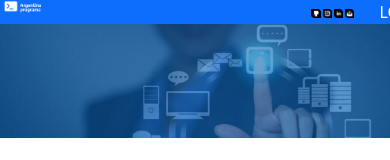
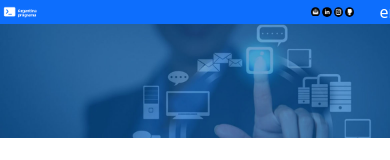
Before and after one commit to VictorAOviedo/Portfolio, an Angular app: page / in a window 390 px wide. Shown: the top 160 px of the page. Built offline with nearby package versions, Linux system fonts and the light colour scheme.

Commit message:
Agregando HEAD-SUPERIOR para ser responsivo

```diff
--- /dev/null
+++ b/src/app/components/head-superior/head-superior.component.css
@@ -0,0 +1,18 @@
+.row{
+    display: flex;
+    align-items: center;
+}
+
+#logo-AP{
+    width: 90%;
+    height: auto;
+    float: left;
+}
+
+.redes-sociales{
+    width: 10%;
+    height: auto;
+    float: right;
+    border-radius: 100%;
+    padding: 1%;
+}
--- /dev/null
+++ b/src/app/components/head-superior/head-superior.component.html
@@ -0,0 +1,16 @@
+<div class="row bg-primary text-white">
+    <div class="col-2">
+            <img src="../../../assets/AP_logoBlanco.png" id="logo-AP" alt="Logotipo de Argentina Programa">
+    </div>
+
+    <div class="col-5"></div>
+
+    <div class="col-4">
+            <a href=""><img src="../../../assets/1github.jpg" class="redes-sociales" alt="imagen Github"></a>
+            <a href=""><img src="../../../assets/1instagram.png" class="redes-sociales" alt="imagen Instagram"></a>
+            <a href=""><img src="../../../assets/1linkedin.png" class="redes-sociales" alt="imagen Linkedin"></a>
+            <a href=""><img src="../../../assets/1email.png" class="redes-sociales" alt="imagen email"></a>
+    </div>
+
+    <div class="col-1">entrar</div>
+</div>
--- /dev/null
+++ b/src/app/components/head-superior/head-superior.component.ts
@@ -0,0 +1,15 @@
+import { Component, OnInit } from '@angular/core';
+
+@Component({
+  selector: 'app-head-superior',
+  templateUrl: './head-superior.component.html',
+  styleUrls: ['./head-superior.component.css']
+})
+export class HeadSuperiorComponent implements OnInit {
+
+  constructor() { }
+
+  ngOnInit(): void {
+  }
+
+}
--- a/src/app/components/header/header.component.css
+++ b/src/app/components/header/header.component.css
@@ -1,9 +1,3 @@
-#logo-AP{
-    width: 100%;
-    height: auto;
-    float: left;
-}
-
 #banner{
     width: 100%;
 }
--- a/src/app/components/header/header.component.html
+++ b/src/app/components/header/header.component.html
@@ -1,19 +1,7 @@
-<div class="row bg-primary text-white">
-
-                <div class="col-2">
-                         <img src="../../../assets/AP_logoBlanco.png" id="logo-AP" alt="Logotipo de Argentina Programa">
-                </div>
-                <div class="col-4"></div>
-                <div class="col">
-                        <app-redes-sociales></app-redes-sociales>
-                </div>
-
-</div>
+<app-head-superior></app-head-superior>
 
 <div class="row">
-        <div>
-                <img src="../../../assets/banner.jpg" alt="banner" id="banner">
-        </div>
+        <img src="../../../assets/banner.jpg" alt="banner" id="banner">
 </div>
 
 <app-acerca-de></app-acerca-de>
--- a/src/app/components/logo/logo.component.ts
+++ /dev/null
@@ -1,15 +0,0 @@
-import { Component, OnInit } from '@angular/core';
-
-@Component({
-  selector: 'app-logo',
-  templateUrl: './logo.component.html',
-  styleUrls: ['./logo.component.css']
-})
-export class LogoComponent implements OnInit {
-
-  constructor() { }
-
-  ngOnInit(): void {
-  }
-
-}
--- a/src/app/components/redes-sociales/redes-sociales.component.css
+++ /dev/null
@@ -1,6 +0,0 @@
-img{
-    width: 21%;
-    height: auto;
-    border-radius: 0px 40% 0px 40%;
-    margin: 2%;
-}
--- a/src/app/components/redes-sociales/redes-sociales.component.html
+++ /dev/null
@@ -1,10 +0,0 @@
-<div class="row">
-    <div class="col-6"></div>
-    <div class="col-4">
-        <a href=""><img src="../../../assets/1github.jpg" alt="imagen Github"></a>
-        <a href=""><img src="../../../assets/1instagram.png" alt="imagen Instagram"></a>
-        <a href=""><img src="../../../assets/1linkedin.png" alt="imagen Linkedin"></a>
-        <a href=""><img src="../../../assets/1email.png" alt="imagen email"></a>
-    </div>
-    <div class="col-2">LOGIN</div>
-</div>
--- a/src/app/components/redes-sociales/redes-sociales.component.ts
+++ /dev/null
@@ -1,15 +0,0 @@
-import { Component, OnInit } from '@angular/core';
-
-@Component({
-  selector: 'app-redes-sociales',
-  templateUrl: './redes-sociales.component.html',
-  styleUrls: ['./redes-sociales.component.css']
-})
-export class RedesSocialesComponent implements OnInit {
-
-  constructor() { }
-
-  ngOnInit(): void {
-  }
-
-}
```
Also changed, not shown: src/app/app.module.ts (+2 -5 lines), src/app/components/logo/logo.component.css (deleted), src/app/components/logo/logo.component.html (deleted), 2 other files (tests, documents, lock files or other folders).
